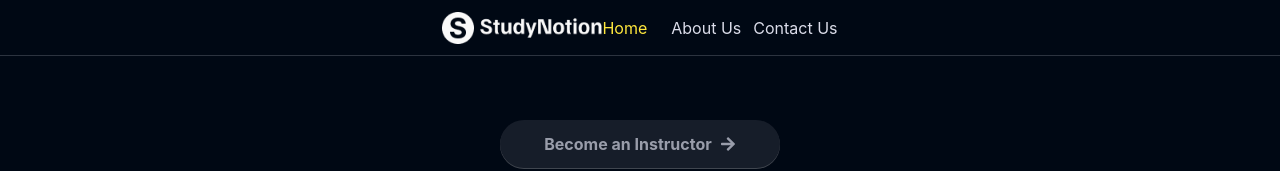
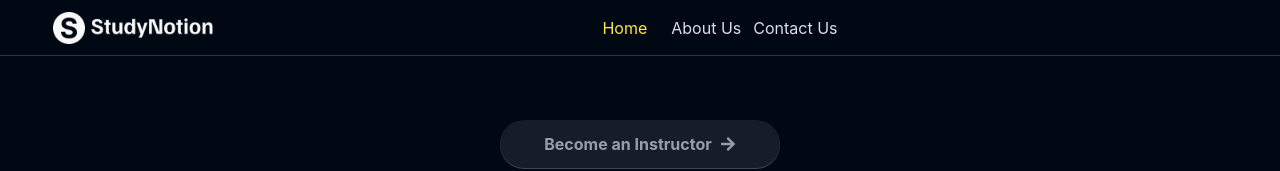
Before and after one commit to namangupta08/StudyNotion, a React (Create React App) app: page / in a window 1280 px wide. Shown: the top 171 px of the page. Built offline with nearby package versions, Linux system fonts and the light colour scheme.

Commit message:
updation

```diff
--- a/src/components/common/Navbar.jsx
+++ b/src/components/common/Navbar.jsx
@@ -15,7 +15,7 @@ function Navbar() {
   };
   return (
     <div className="flex h-14 items-center justify-center border-b-[1px] border-b-richblack-700">
-      <div className="flex w-11/12 max-w-maxContent items-center justify-center">
+      <div className="flex w-11/12 max-w-maxContent items-center justify-between">
         {/* image */}
         <Link to="/">
           <img src={logo} alt="logo" width={160} height={42} loading="lazy" />
```
